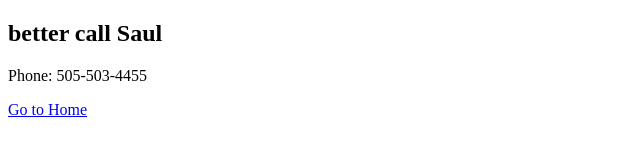
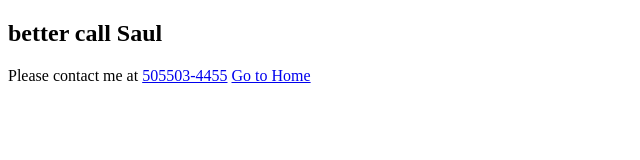
Before and after one commit to NafisAhmedNaizen/problem-will-not-last, a plain HTML site: page contact.html in a window 1280 px wide. Shown: the whole page, without its empty margins (0-640 px from the left). Drawn offline with Linux system fonts and the light colour scheme.

Commit message:
see if it is visible now

```diff
--- a/contact.html
+++ b/contact.html
@@ -7,7 +7,7 @@
 </head>
 <body>
     <h2>better call Saul</h2>
-    <p>Phone: 505-503-4455</p>
+    <p>Please contact me at <a href="505503-4455">505503-4455</a>
     <a href="index.html">Go to Home</a>
 </body>
 </html>
```
